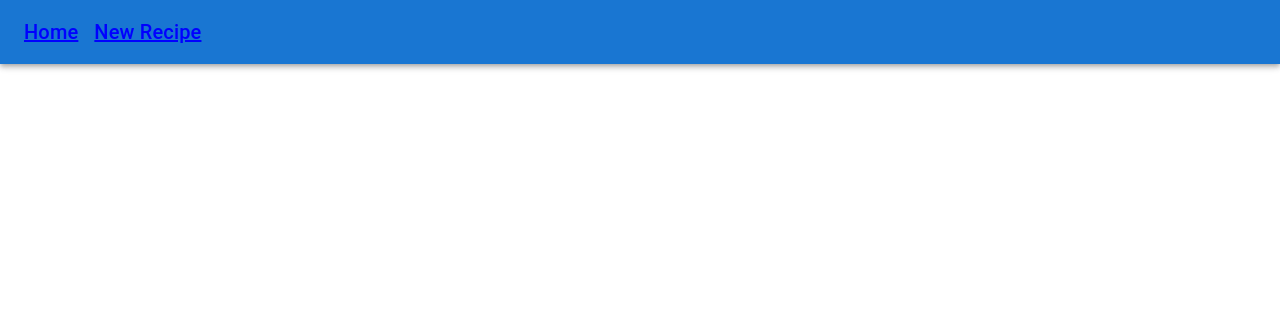
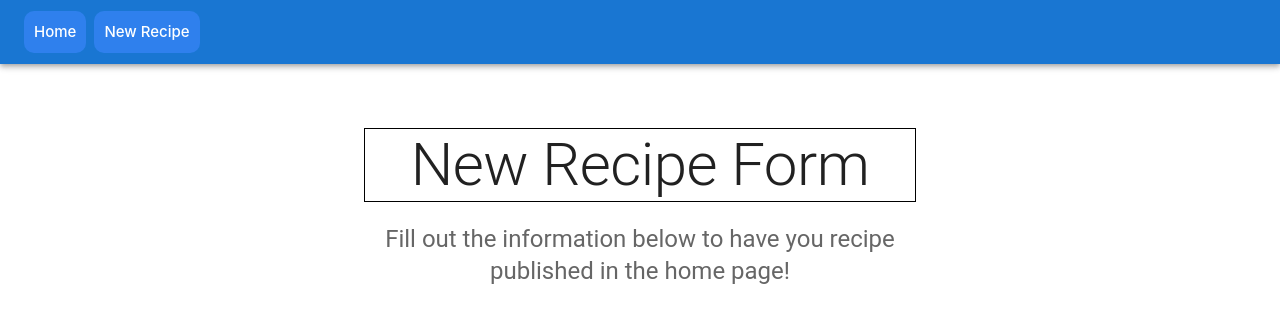
Before and after one commit to JuanThe3rd/recipe-book-project, a React (Create React App) app: page /new in a window 1280 px wide. Shown: the top 322 px of the page. Built offline with nearby package versions, Linux system fonts and the light colour scheme; data requests are answered from the project's data file.

Commit message:
updates add form

```diff
--- a/src/components/AddRecipeForm.js
+++ b/src/components/AddRecipeForm.js
@@ -3,10 +3,12 @@ import NavBar from "./NavBar";
 import AppBar from "@mui/material/AppBar";
 import Toolbar from '@mui/material/Toolbar';
 import Typography from '@mui/material/Typography';
+import CssBaseline from '@mui/material/CssBaseline';
+import Box from '@mui/material/Box';
+import Container from '@mui/material/Container'
 import { createTheme, ThemeProvider } from '@mui/material/styles';
-import CssBaseline from '@mui/material/CssBaseline';
 
-function AddRecipeForm({navClick, navColors}){
+function AddRecipeForm({}){
     const defaultTheme = createTheme();
 
     return (
@@ -15,10 +17,34 @@ function AddRecipeForm({navClick, navColors}){
             <AppBar position="relative">
                 <Toolbar>
                     <Typography variant="h6" color="inherit" noWrap>
-                        <NavBar navClick={navClick} navColors={navColors}/>
+                        <NavBar />
                     </Typography>
                 </Toolbar>
             </AppBar>
+            <main>
+                <Box
+                    sx={{
+                        bgcolor: 'background.paper',
+                        pt: 8,
+                        pb: 6,
+                    }}
+                >
+                    <Container maxWidth="sm">
+                        <Typography
+                            component="h1"
+                            variant="h2"
+                            align="center"
+                            color="text.primary"
+                            gutterBottom
+                        >
+                            New Recipe Form
+                        </Typography>
+                        <Typography variant="h5" align="center" color="text.secondary" paragraph>
+                            Fill out the information below to have you recipe published in the home page!
+                        </Typography>
+                    </Container>
+                </Box>
+            </main>
         </ThemeProvider>
     )
 }
--- a/src/components/Album.js
+++ b/src/components/Album.js
@@ -28,14 +28,14 @@ function Copyright() {
 // TODO remove, this demo shouldn't need to reset the theme.
 const defaultTheme = createTheme();
 
-export default function Album({recipes, navClick, navColors}) {
+export default function Album({recipes}) {
   return (
     <ThemeProvider theme={defaultTheme}>
       <CssBaseline />
       <AppBar position="relative">
         <Toolbar>
           <Typography variant="h6" color="inherit" noWrap>
-            <NavBar navClick={navClick} navColors={navColors}/>
+            <NavBar />
           </Typography>
         </Toolbar>
       </AppBar>
--- a/src/components/App.js
+++ b/src/components/App.js
@@ -9,24 +9,19 @@ const API = "http://localhost:3001/recipes"
 
 function App() {
     const [recipes, setRecipes] = useState([]);
-    const [navColors, setNavColors] = useState({home: "blue", newRecipe: "blue"})
 
     useEffect(() => fetch(API)
         .then(res => res.json())
         .then(setRecipes), [])
 
-    function handleNavClick(link){
-        setNavColors(link == 0 ? {...navColors, home: "purple"} : {...navColors, newRecipe: "purple"})
-    }
-
     return (
         <div>
             <Switch>
                 <Route exact path="/">
-                    <Album recipes={recipes} navClick={handleNavClick} navColors={navColors}/>
+                    <Album recipes={recipes} />
                 </Route>
                 <Route path="/new" >
-                    <AddRecipeForm navClick={handleNavClick} navColors={navColors}/>
+                    <AddRecipeForm />
                 </Route>
             </Switch>
         </div>
--- a/src/components/NavBar.js
+++ b/src/components/NavBar.js
@@ -1,11 +1,11 @@
 import React from "react"
 import { NavLink } from "react-router-dom/cjs/react-router-dom.min"
 
-function NavBar({navClick, navColors}) {
+function NavBar() {
     return(
         <div>
-            <NavLink onClick={() => navClick(0)} style={{color: navColors.home}} className="nav-link" to="/" exact >Home</NavLink>
-            <NavLink onClick={() => navClick(1)} style={{color: navColors.newRecipe}} className="nav-link" to="/new" exact >New Recipe</NavLink>
+            <NavLink className="nav-link" to="/" exact >Home</NavLink>
+            <NavLink className="nav-link" to="/new" exact >New Recipe</NavLink>
         </div>
     )
 }
--- a/src/index.css
+++ b/src/index.css
@@ -9,11 +9,6 @@ h3 {
     margin-left: 5%;
     margin-right: 5%;
     border: black solid 1px;
-}
-
-.nav-link {
-    margin-right: 1rem;
-    color: blue;
 }
 
 .recipe-card{
@@ -34,3 +29,63 @@ h3 {
 img {
     width: 150%;
 }
+
+.nav-link {
+    margin-right: 0.5rem;
+    appearance: none;
+    backface-visibility: hidden;
+    background-color: #2f80ed;
+    border-radius: 10px;
+    border-style: none;
+    box-shadow: none;
+    box-sizing: border-box;
+    color: #fff;
+    cursor: pointer;
+    display: inline-block;
+    font-family: Inter,-apple-system,system-ui,"Segoe UI",Helvetica,Arial,sans-serif;
+    font-size: 15px;
+    font-weight: 500;
+    letter-spacing: normal;
+    line-height: 1.5;
+    outline: none;
+    overflow: hidden;
+    position: relative;
+    text-align: center;
+    text-decoration: none;
+    transform: translate3d(0, 0, 0);
+    transition: all .3s;
+    user-select: none;
+    -webkit-user-select: none;
+    touch-action: manipulation;
+    vertical-align: top;
+    white-space: nowrap;
+    height: auto;
+}
+
+.nav-link:hover {
+    background-color: #1366d6;
+    box-shadow: rgba(0, 0, 0, .05) 0 5px 30px, rgba(0, 0, 0, .05) 0 1px 4px;
+    opacity: 1;
+    transform: translateY(0);
+    transition-duration: .35s;
+}
+
+.nav-link:hover:after {
+    opacity: .5;
+}
+
+.nav-link:active {
+    box-shadow: rgba(0, 0, 0, .1) 0 3px 6px 0, rgba(0, 0, 0, .1) 0 0 10px 0, rgba(0, 0, 0, .1) 0 1px 4px -1px;
+    transform: translateY(2px);
+    transition-duration: .35s;
+}
+
+.nav-link:active:after {
+    opacity: 1;
+}
+
+@media (min-width: 768px) {
+    .nav-link {
+        padding: 10px;
+    }
+}
```
